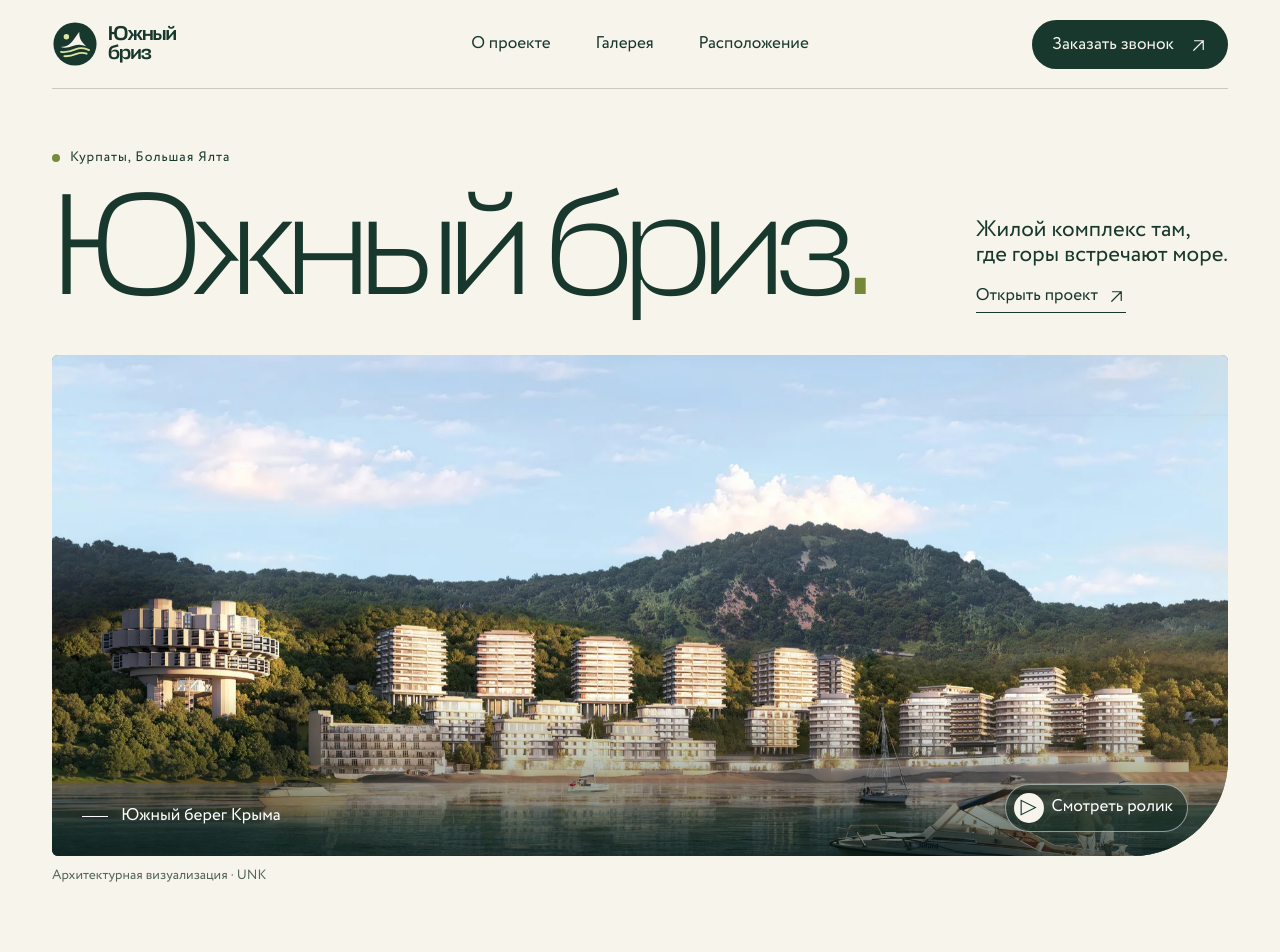
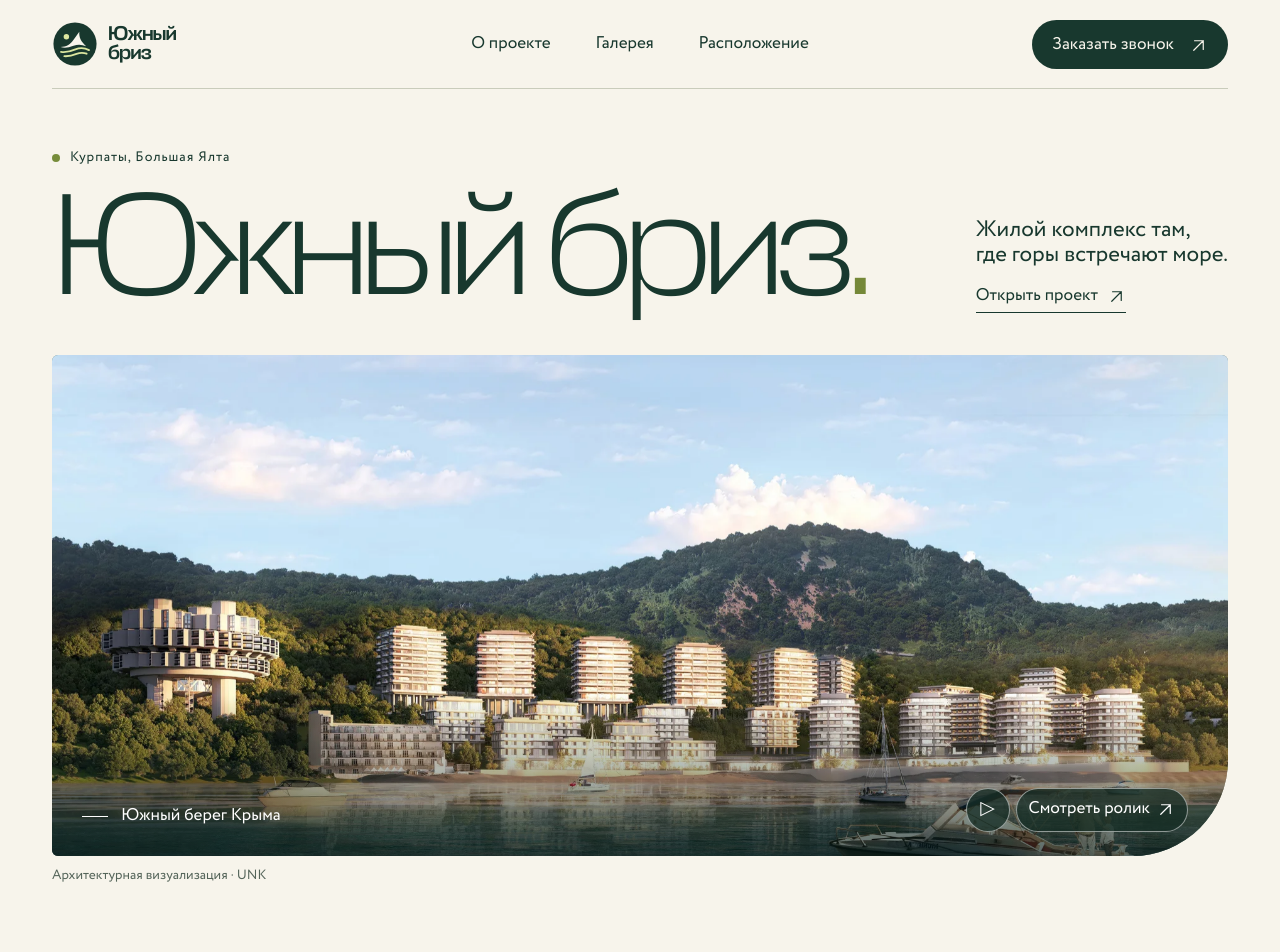
Before and after one commit to efimov-work/YuzhnyyBriz, a Next.js app: page / in a window 1280 px wide. Shown: the top 952 px of the page. Built offline with nearby package versions, Linux system fonts and the light colour scheme; no server answers.

Commit message:
Autoplay the hero video

```diff
--- a/src/app/globals.css
+++ b/src/app/globals.css
@@ -51,12 +51,16 @@ button { cursor: pointer; }
 .hero-aside p { font-size: clamp(1.12rem, 1.75vw, 1.72rem); line-height: 1.12; }
 .hero-figure { isolation: isolate; position: relative; aspect-ratio: 2.35; overflow: hidden; border-radius: 6px 6px 96px 6px; background: #637d78; animation: image-enter 1s both; }
 .hero-img { height: 100%; object-fit: cover; object-position: center 58%; animation: drift 16s ease-out both; }
-.hero-shade { position: absolute; inset: 0; pointer-events: none; background: linear-gradient(0deg, #061c18aa, transparent 32%); }
-.hero-photo-label { position: absolute; bottom: 27px; left: 30px; display: flex; align-items: center; gap: 13px; color: white; }
+.hero-video { position: absolute; inset: 0; width: 100%; height: 100%; object-fit: cover; opacity: 0; pointer-events: none; transition: opacity .35s ease; }
+.hero-video[data-visible="true"] { opacity: 1; }
+.hero-shade { position: absolute; z-index: 1; inset: 0; pointer-events: none; background: linear-gradient(0deg, #061c18aa, transparent 32%); }
+.hero-photo-label { position: absolute; z-index: 1; bottom: 27px; left: 30px; display: flex; align-items: center; gap: 13px; color: white; }
 .line { width: 26px; height: 1px; background: currentColor; }
-.film-button { position: absolute; right: 40px; bottom: 24px; border: 1px solid #ffffff80; background: #172e27a8; color: white; border-radius: 99px; padding: 8px 14px 8px 8px; display: flex; align-items: center; gap: 8px; transition: background .25s; }
-.film-button:hover { background: var(--ink); }
-.play { display: grid; place-items: center; width: 30px; height: 30px; border-radius: 50%; background: var(--light); color: var(--ink); font-size: 21px; line-height: 1; }
+.film-actions { position: absolute; z-index: 2; right: 40px; bottom: 24px; display: flex; gap: 6px; }
+.film-button, .film-toggle { border: 1px solid #ffffff80; background: #172e27c9; color: white; border-radius: 99px; min-height: 44px; display: flex; align-items: center; justify-content: center; transition: background .25s; }
+.film-button { gap: 6px; padding: 8px 12px; }
+.film-toggle { width: 44px; padding: 0; font-size: 19px; }
+.film-button:hover, .film-toggle:hover { background: var(--ink); }
 .image-credit, figcaption { margin-top: 10px; color: var(--muted); font-size: .84rem; }
 
 .section-tag { display: flex; gap: 9px; align-items: center; font-size: .95rem; margin-bottom: 22px; }
--- a/src/app/responsive.css
+++ b/src/app/responsive.css
@@ -19,8 +19,11 @@
     .hero-img { object-position: 51% center; }
     .hero-photo-label { bottom: 16px; left: 14px; gap: 5px; font-size: .78rem; }
     .line { width: 12px; }
-    .film-button { right: 16px; bottom: 12px; padding: 4px 8px 4px 4px; font-size: .78rem; gap: 4px; }
-    .play { width: 23px; height: 23px; font-size: 16px; }
+    .film-actions { right: 16px; bottom: 12px; gap: 4px; }
+    .film-button { padding: 4px 8px; font-size: .78rem; }
+    .film-button svg { width: 14px; }
+    .film-button, .film-toggle { min-height: 36px; }
+    .film-toggle { width: 36px; }
     .section { padding-block: 73px; }
     .section-tag { margin-bottom: 17px; }
     .project-intro, .section-heading, .location-grid, .callback-grid { grid-template-columns: 1fr; gap: 18px; }
--- a/src/components/Experience.tsx
+++ b/src/components/Experience.tsx
@@ -131,21 +131,56 @@ export function ShoreGallery() {
 
 export function Film() {
     const dialog = useRef<HTMLDialogElement>(null);
+    const preview = useRef<HTMLVideoElement>(null);
     const video = useRef<HTMLVideoElement>(null);
+    const resumePreview = useRef(false);
+    const [playing, setPlaying] = useState(false);
+    const [hasFrame, setHasFrame] = useState(false);
+    const source = asset('/assets/video/concept.mp4');
+
+    useEffect(() => {
+        const preference = window.matchMedia('(prefers-reduced-motion: reduce)');
+        const player = preview.current;
+        if (!preference.matches) void player?.play().catch(() => undefined);
+        const stopForReducedMotion = () => {
+            if (preference.matches) {
+                resumePreview.current = false;
+                player?.pause();
+            }
+        };
+        preference.addEventListener('change', stopForReducedMotion);
+        return () => preference.removeEventListener('change', stopForReducedMotion);
+    }, []);
 
     return <>
+        <video className="hero-video" data-visible={hasFrame} ref={preview} src={source} muted playsInline loop preload="none" aria-hidden="true"
+            onPlaying={() => { setPlaying(true); setHasFrame(true); }}
+            onPause={() => setPlaying(false)}
+            onError={() => { setPlaying(false); setHasFrame(false); }} />
+        <div className="film-actions">
+            <button type="button" className="film-toggle" aria-label={playing ? 'Приостановить ролик' : 'Воспроизвести ролик'} onClick={() => {
+                const player = preview.current;
+                if (player?.paused) void player.play().catch(() => undefined);
+                else player?.pause();
+            }}><span aria-hidden="true">{playing ? 'Ⅱ' : '▷'}</span></button>
             <button type="button" className="film-button" onClick={() => {
+                resumePreview.current = preview.current?.paused === false;
+                preview.current?.pause();
                 dialog.current?.showModal();
                 if (video.current) {
                     video.current.currentTime = 0;
                     void video.current.play().catch(() => undefined);
                 }
-        }}><span className="play" aria-hidden="true">▷</span> Смотреть ролик</button>
-        <dialog className="media-dialog film-dialog" ref={dialog} aria-label="Ролик из визуализаций" onClose={() => video.current?.pause()} onClick={event => {
+            }}>Смотреть ролик <Arrow diagonal /></button>
+        </div>
+        <dialog className="media-dialog film-dialog" ref={dialog} aria-label="Ролик из визуализаций" onClose={() => {
+            video.current?.pause();
+            if (resumePreview.current) void preview.current?.play().catch(() => undefined);
+        }} onClick={event => {
             if (event.target === event.currentTarget) dialog.current?.close();
         }}>
             <button type="button" className="circle dialog-close" onClick={() => dialog.current?.close()} aria-label="Закрыть ролик">×</button>
-            <video ref={video} controls muted playsInline preload="none" poster={asset('/assets/images/coast.webp')} src={asset('/assets/video/concept.mp4')} />
+            <video ref={video} controls muted playsInline preload="none" poster={asset('/assets/images/coast.webp')} src={source} />
             <p>Ролик из архитектурных визуализаций UNK</p>
         </dialog>
     </>;
```
Lines whose indentation alone changed are shown as unchanged.
